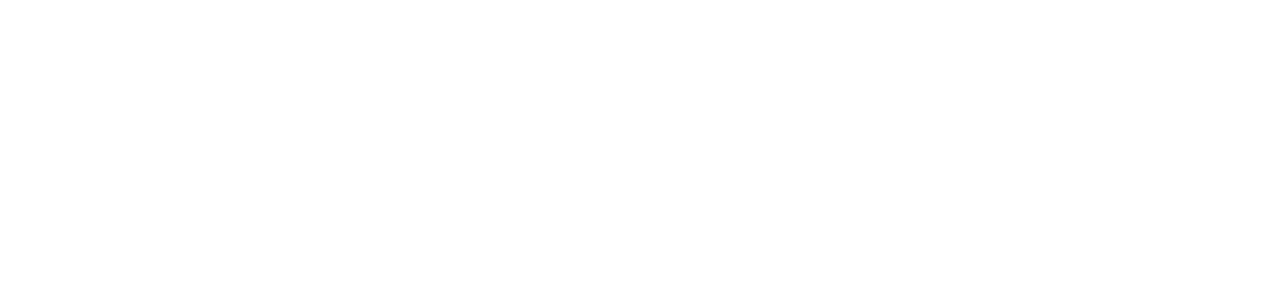
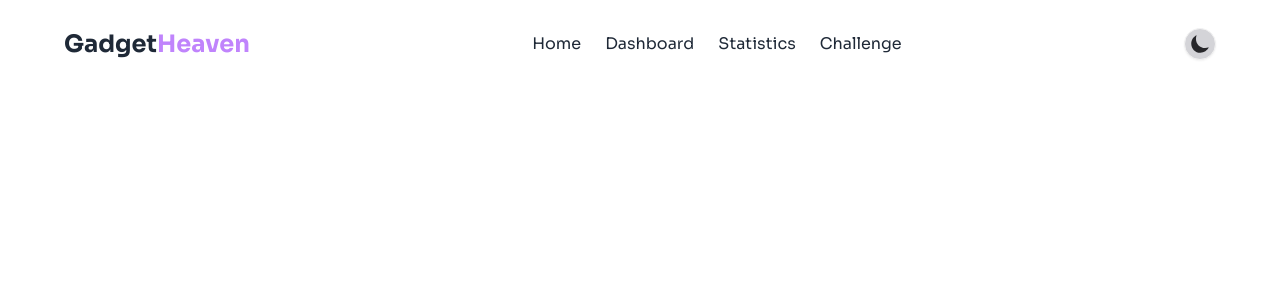
Before and after one commit to programming-hero-web-course-4/b10a8-gadget-heaven-Ryusen9, a React (Vite) app: page / in a window 1280 px wide. Shown: the top 300 px of the page. Built offline with nearby package versions, Linux system fonts and the light colour scheme.

Commit message:
Header component completed

```diff
--- a/index.html
+++ b/index.html
@@ -1,10 +1,10 @@
 <!doctype html>
-<html lang="en" data-theme="light">
+<html lang="en" data-theme="light" id="html">
   <head>
     <meta charset="UTF-8" />
     <link rel="icon" type="image/svg+xml" href="/vite.svg" />
     <meta name="viewport" content="width=device-width, initial-scale=1.0" />
-    <title>Vite + React</title>
+    <title>Gadget Heaven || Ryusen</title>
   </head>
   <body>
     <div id="root"></div>
--- a/src/App.jsx
+++ b/src/App.jsx
@@ -1,8 +1,20 @@
+import { useState } from "react"
+import Header from "./Components/Header/Header"
+
 function App() {
-
+  const [theme, setTheme] = useState(true)
+  const handleTheme = () => {
+    setTheme(!theme)
+    const html = document.getElementById('html');
+    theme === true ? html.setAttribute('data-theme', 'light') : html.setAttribute('data-theme', 'business')
+  }
+const [menu, setMenu] = useState(true);
+const handleMenu = () => {
+  setMenu(!menu)
+}
   return (
     <>
-
+      <Header handleTheme={handleTheme} handleMenu={handleMenu} menu={menu}  theme={theme}/>
     </>
   )
 }
--- /dev/null
+++ b/src/Components/Header/Header.jsx
@@ -0,0 +1,52 @@
+import { IoMenuOutline, IoMoonSharp } from "react-icons/io5";
+import props from "prop-types";
+import Menu from "./Menu";
+
+const Header = ({ handleTheme, theme, handleMenu, menu }) => {
+  return (
+    <nav className="fixed top-0 right-0 w-full font-sora">
+      <div
+        id="container"
+        className="flex items-center justify-between relative py-5 lg:py-7 px-6 md:px-14 lg:px-16"
+      >
+        <div id="logo">
+          <p className="text-xl md:text-2xl font-bold">
+            Gadget<span className="text-purple-400">Heaven</span>
+          </p>
+        </div>
+        <div id="menu">
+            <Menu menu={menu}/>
+        </div>
+        <div
+          id="btn-container"
+          className="flex items-center justify-center gap-3"
+        >
+          <button
+          onClick={handleMenu}
+            className={`btn btn-circle btn-sm bg-zinc-300 ${
+              theme === true && "text-zinc-800 hover:text-zinc-200"
+            } flex items-center justify-center md:hidden`}
+          >
+            <IoMenuOutline className="text-2xl" />
+          </button>
+          <button
+            className={`btn btn-circle btn-sm bg-zinc-300 ${
+              theme === true && "text-zinc-800 hover:text-zinc-200"
+            } flex items-center justify-center`}
+            onClick={handleTheme}
+          >
+            <IoMoonSharp className="text-xl" />
+          </button>
+        </div>
+      </div>
+    </nav>
+  );
+};
+Header.propTypes = {
+  handleTheme: props.func,
+  theme: props.bool,
+  handleMenu: props.func,
+  menu: props.bool,
+};
+
+export default Header;
--- /dev/null
+++ b/src/Components/Header/Menu.jsx
@@ -0,0 +1,19 @@
+import { NavLink } from "react-router-dom"
+import porps from 'prop-types'
+
+const Menu = ({menu}) => {
+    const menuArr = ["Home", "Dashboard", "Statistics", "Challenge"]
+  return (
+    <div className={`border-2 md:border-0 ${menu === true ? '-translate-y-[500%]' : 'translate-y-[0%]'} absolute top-16 right-7 h-56 w-56 rounded-lg z-20 md:top-0 md:right-0 py-5 md:py-0 md:gap-0 duration-200 ease-in md:relative md:translate-y-0 md:flex md:h-7 md:w-[100%] px-3`}>
+        <ul className="flex flex-col md:flex-row md:px-0 gap-2 justify-between md:items-center h-full px-2">
+            {menuArr.map(item => (
+                <NavLink className="px-6 md:px-2  rounded-lg py-1 hover:bg-purple-400 md:py-1 hover:text-zinc-100 duration-200" key={Math.random()} to={`/${item}`}>{item}</NavLink>
+            ))}
+        </ul>
+    </div>
+  )
+}
+Menu.propTypes = {
+    menu: porps.bool
+}
+export default Menu
--- a/tailwind.config.js
+++ b/tailwind.config.js
@@ -10,5 +10,8 @@ export default {
     },
     extend: {},
   },
+  daisyui: {
+    themes: ["light", "business"],
+  },
   plugins: [require('daisyui'),],
 }
```
